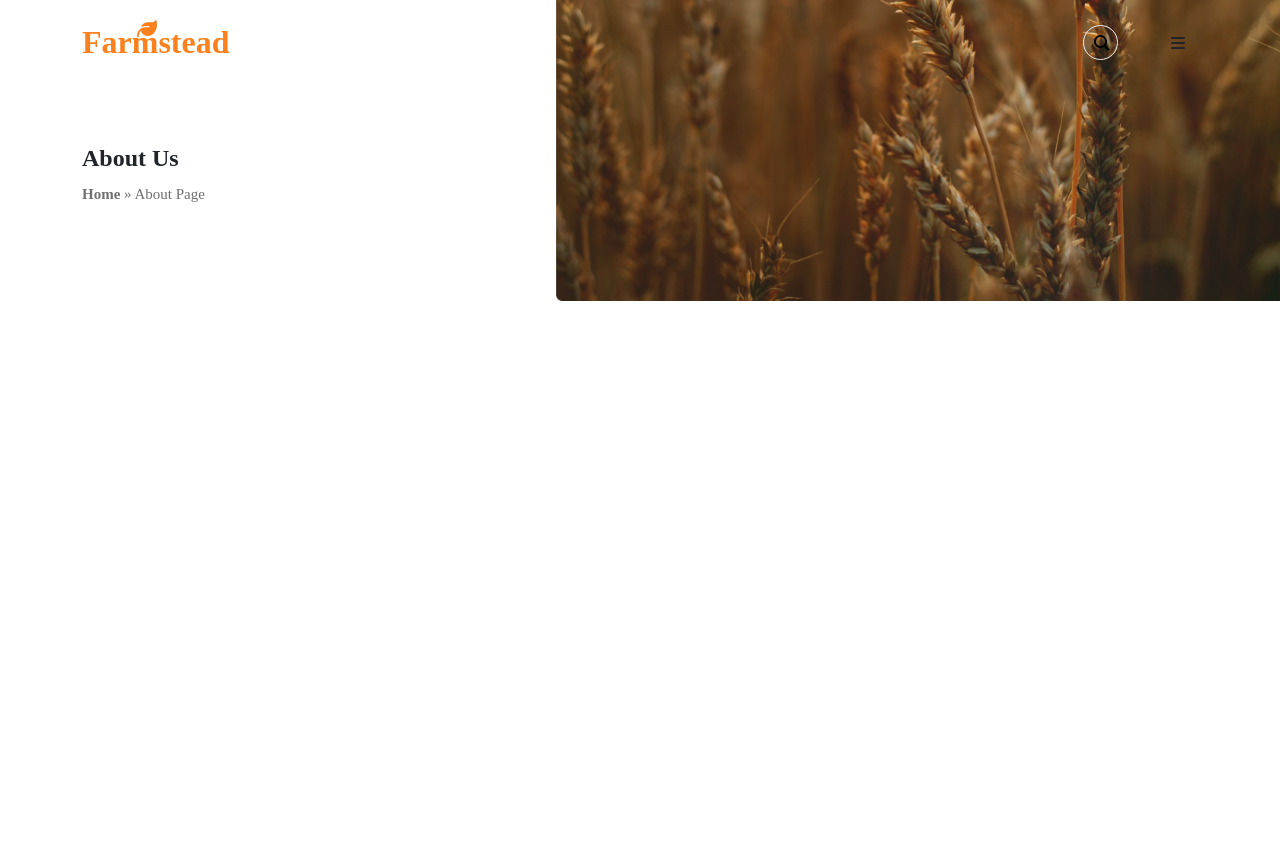
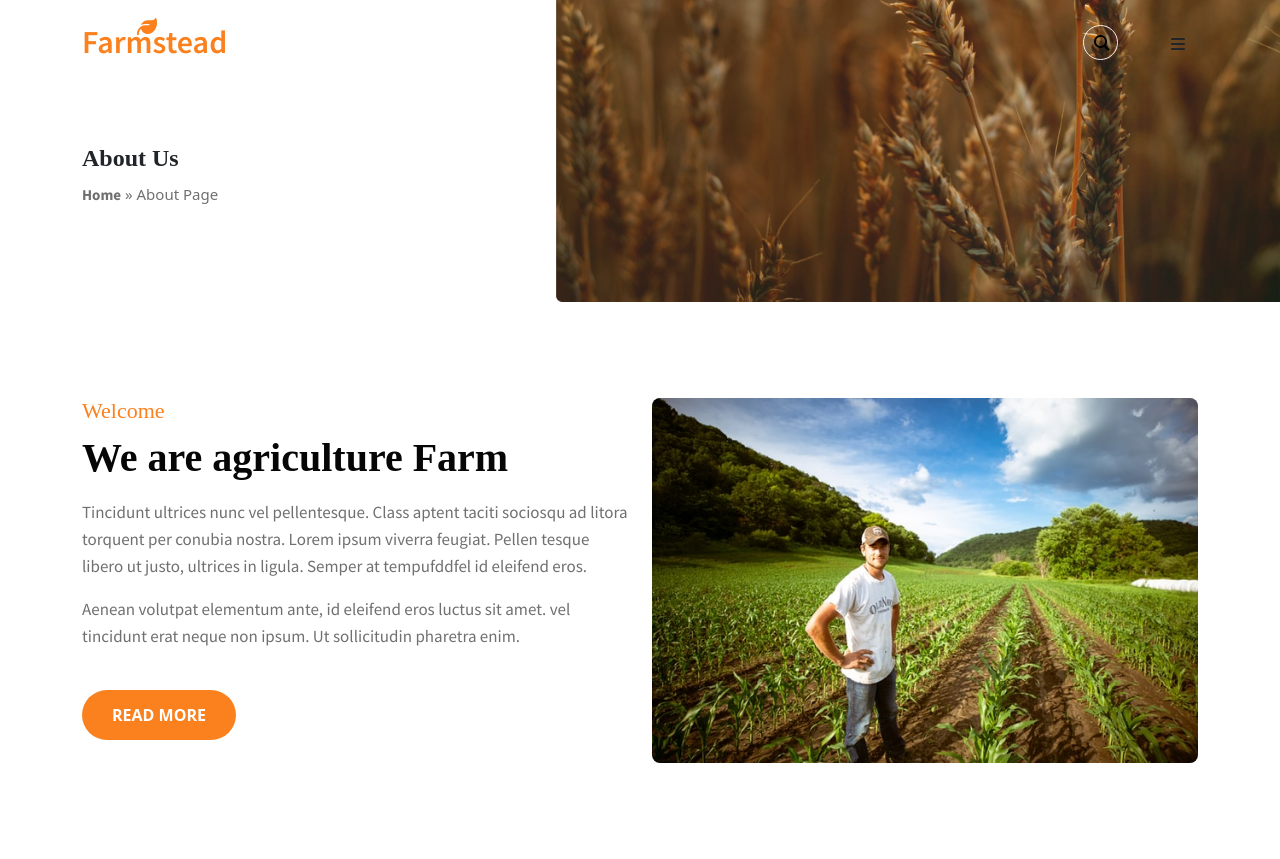
Before and after one commit to delee03/FarmStead, a plain HTML site: page about.html in a window 1280 px wide. Before the commit the page ends 800 px from the top, so only its background shows below. Drawn offline with nearby package versions, Linux system fonts and the light colour scheme; a web font is replaced by a local one.

Commit message:
feat: welcome section

```diff
--- a/about.html
+++ b/about.html
@@ -72,7 +72,7 @@
     <div class="banner">
         <section class="breadcrumb py-5">
           <div class="container py-lg-5 py-sm-4 mt-5">
-            <h4 class="large-title fw-bold mb-2">
+            <h4 class="fw-bold mb-2">
               About Us</h4>
             <div class="breadcrumb_path">
               <a href="./index.html" class="fw-bold">Home</a> &raquo; About Page
@@ -81,7 +81,23 @@
           </div>
         </section>
       </div>
+      <section class="welcome py-5">
+        <div class="container py-md-5 py-4">
+            <div class="row">
+                <div class="col-lg-6 ">
+                    <h5 class="small-title">Welcome</h5>
+                    <h3 class="content-title" >We are agriculture Farm</h3>
+                    <p class="mt-3 p-paragraph">Tincidunt ultrices nunc vel pellentesque. Class aptent taciti sociosqu ad litora torquent per conubia nostra. Lorem ipsum viverra feugiat. Pellen tesque libero ut justo, ultrices in ligula. Semper at tempufddfel id eleifend eros.</p>
+                    <p class="mt-3 p-paragraph">Aenean volutpat elementum ante, id eleifend eros luctus sit amet. vel tincidunt erat neque non ipsum. Ut sollicitudin pharetra enim.</p>
+                    <button class="btn btn-style mt-4">Read More</button>
+                </div>
+                <div class="col-lg-6 ">
+                    <img src="./img/about.jpg" class="img-fluid" alt="welcome">
+                </div>
 
+            </div>
+        </div>
+      </section>
     <main></main>
     <footer>
         <!-- place footer here -->
--- a/css/about.css
+++ b/css/about.css
@@ -1,6 +1,18 @@
- * {
-    font-family: "Volkhov", serif;
- }
+h1,
+h2,
+h3,
+h4,
+h5 {
+  font-family: "Volkhov", serif;
+}
+
+p,
+a {
+  font-family: "Source Sans Pro", sans-serif;
+}
+a{
+  text-decoration: none;
+}
 
 
  header .navbar h1 a {
@@ -57,10 +69,10 @@
  header .nav-item:nth-child(2) i:hover {
     color: #fb811e;
  }
-
+/*
  header .nav-item:last-child .dropdown {
 
- }
+ } */
 
 
 
@@ -92,3 +104,45 @@
    font-size: 15px;
    text-transform: capitalize;
  }
+
+ /* welcome */
+ .welcome img {
+   max-width: 100%;
+   display: block;
+   border-radius: 8px;
+   width: 100%;
+
+ }
+ .content-title {
+   font-size: 40px;
+   line-height: 50px;
+   font-weight: 600;
+   color: #060606;
+ }
+ .small-title {
+   color: #fb811e;
+   font-size: 22px;
+ }
+
+ .p-paragraph {
+   font-size: 17px;
+   line-height: 27px;
+   color: #707070;
+ }
+
+ .btn-style {
+   transition: all 0.5s;
+   font-size: 16px;
+   line-height: 26px;
+   text-transform: uppercase;
+   padding: 12px 30px;
+   font-weight: 600;
+   background: #fb811e;
+   border: none;
+   color: #fff;
+   border-radius: 30px;
+ }
+ .btn-style:hover {
+   background: #009f4d;
+   color: #ffffff;
+ }
```
